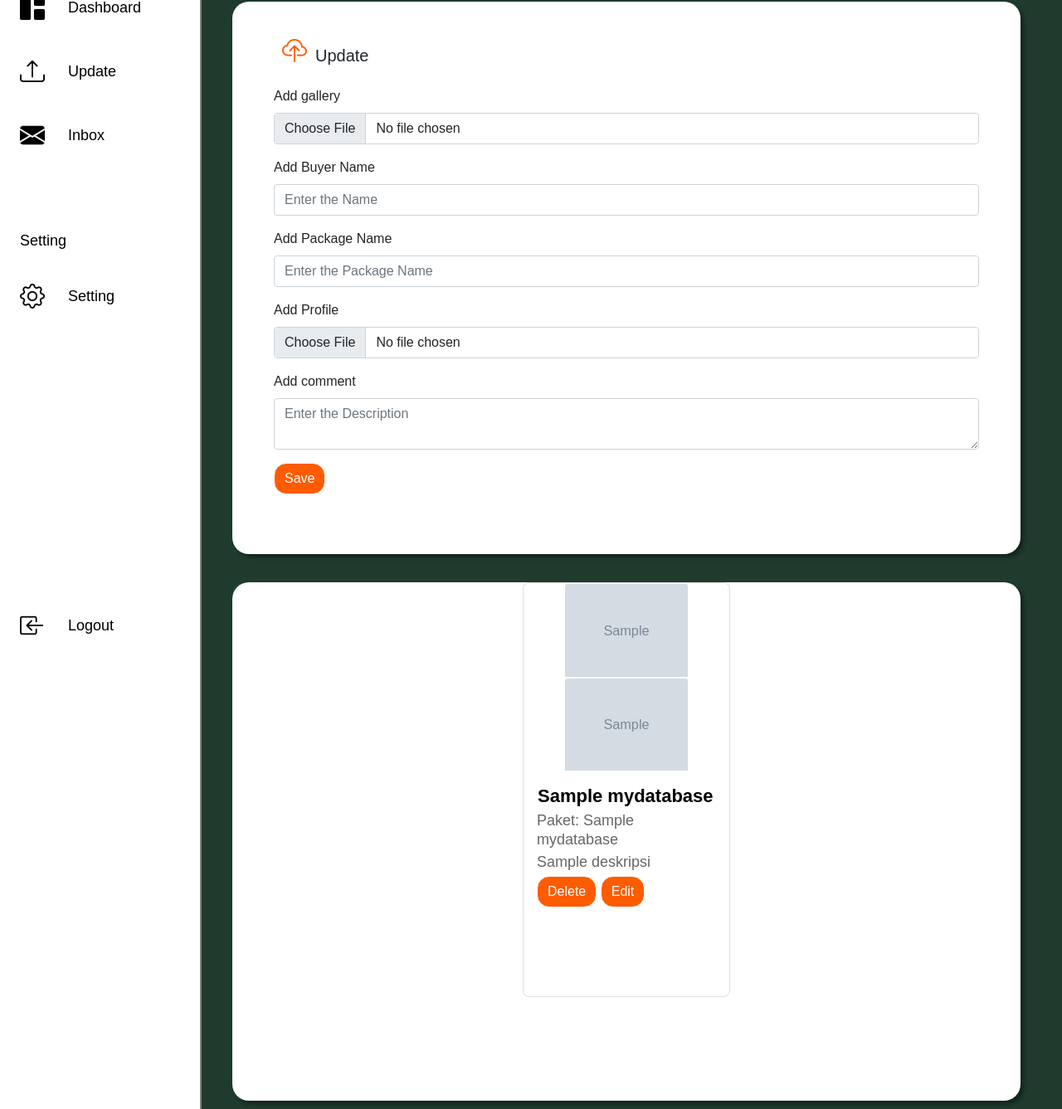
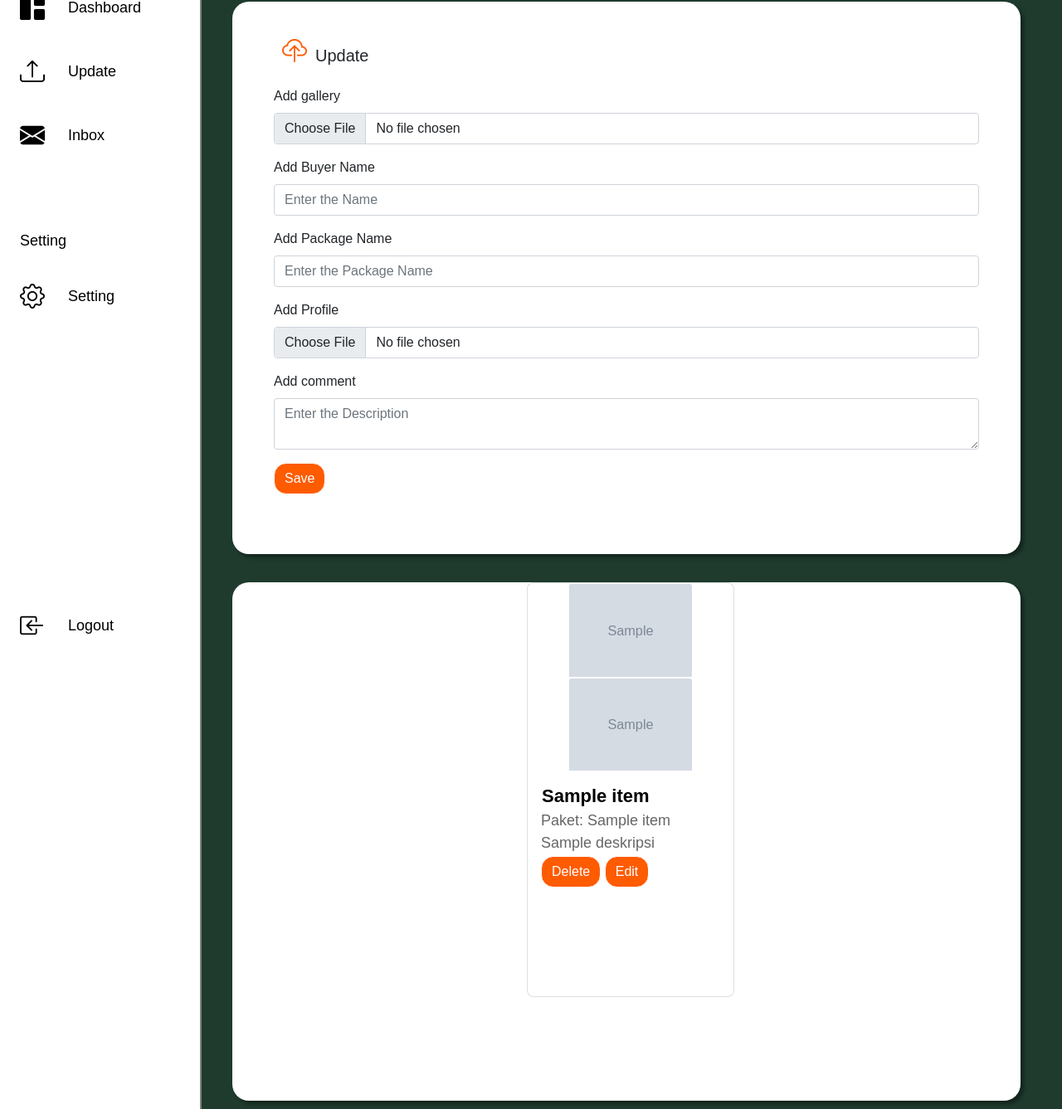
Before and after one commit to ccleaner2024/Ccleaner.id, a Flask app: page /update in a window 1280 px wide. Shown: the part 218-1555 px from the top of the page at 83% size. Run offline with Flask 2, Linux system fonts and the light colour scheme; grey boxes marked "Sample" are stand-in pictures; a database or web service that is not in the repository returns one stand-in record (values such as "Sample title").

Commit message:
first commit

```diff
--- a/app.py
+++ b/app.py
@@ -13,6 +13,7 @@ from werkzeug.utils import secure_filename
 from datetime import datetime, timedelta
 import os
 
+# database mongodb
 dotenv_path = join(dirname(__file__),'.env')
 load_dotenv(dotenv_path)
 
@@ -27,12 +28,6 @@ app = Flask(__name__)
 
 app.config["TEMPLATES_AUTO_RELOAD"] = True
 app.config["SECRET_KEY"] = "SPARTA"
-
-# database mongodb
-client = MongoClient(
-    "mongodb+srv://ccleaner207:CCLEANER123@ccleaner.z77nisa.mongodb.net/?retryWrites=true&w=majority&appName=CCLEANer")
-db = client.mydatabase
-
 
 @app.route("/", methods=["GET"])
 def home():
--- a/requirements.txt
+++ b/requirements.txt
@@ -15,3 +15,4 @@ python-dotenv==0.21.0
 soupsieve==2.3.2.post1
 tomli==2.0.1
 Werkzeug==2.2.2
+requests==2.28.2
--- a/templates/update.html
+++ b/templates/update.html
@@ -277,7 +277,7 @@
             background-color: #ffffff;
             border-radius: 8px;
             overflow: hidden;
-
+            margin-left: 10px;
 
         }
 
```
